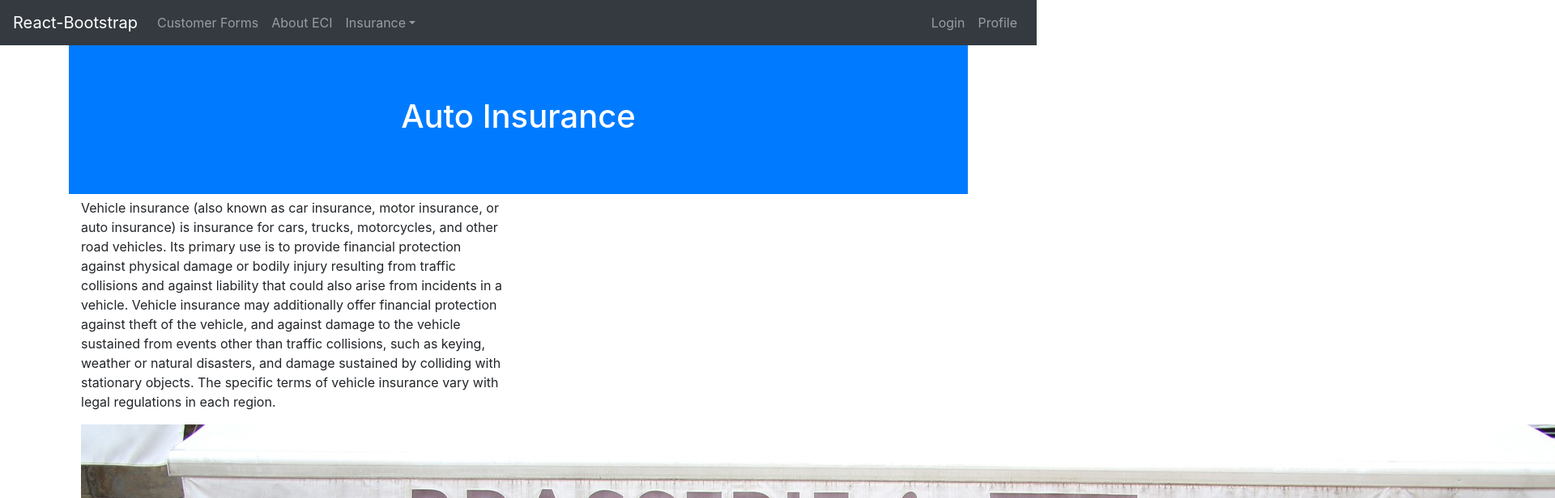
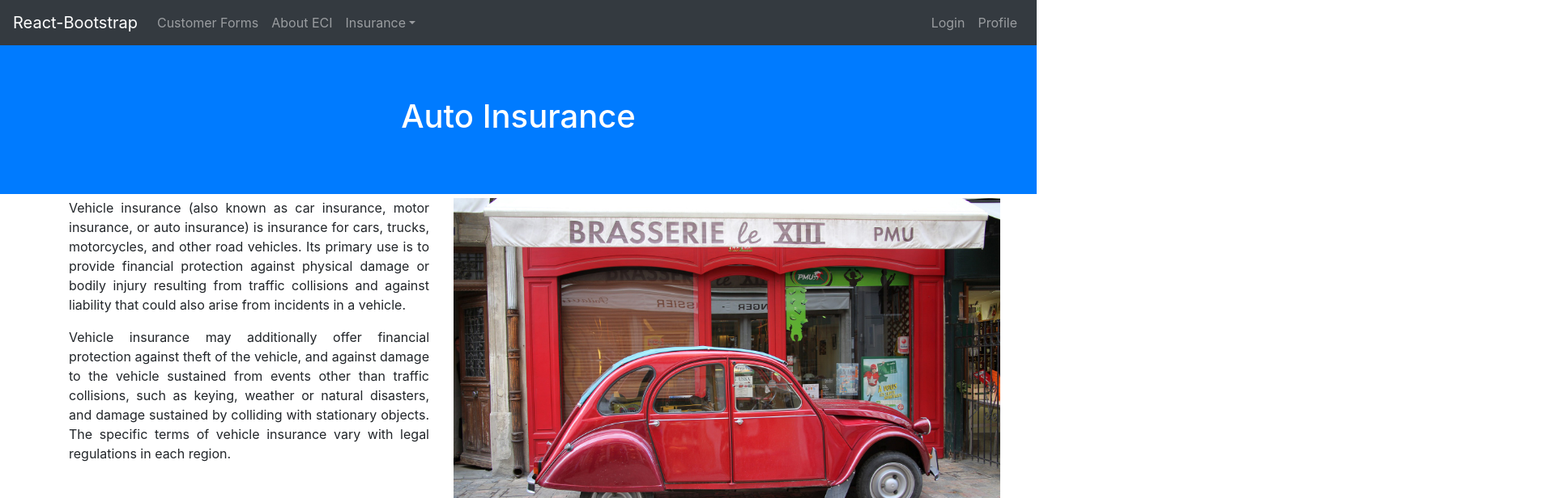
Before and after one commit to diana603/project3, a React (Create React App) app in the folder client/: page /AutoIns in a window 1280 px wide. Shown: the top 616 px of the page at 81% size, 1920 px wide, since content can reach past the window. Built offline with nearby package versions, Linux system fonts and the light colour scheme; no server answers.

Commit message:
new insurance pages, deleting extra stuff

```diff
--- a/client/src/pages/AutoIns.js
+++ b/client/src/pages/AutoIns.js
@@ -8,18 +8,22 @@ function AutoIns() {
   return (
     <>
       <Nav />
+      <Jumbotron className="myJumbotron" fluid>
+        <h1 className="text"> Auto Insurance</h1>
+      </Jumbotron>
       <Container className="inspage">
-        <Jumbotron className="myJumbotron" fluid>
-          <h1 className="text"> Auto Insurance</h1>
-        </Jumbotron>
-        <Col md={{ span: 6 }}>
-          <p>Vehicle insurance (also known as car insurance, motor insurance, or auto insurance) is insurance for cars, trucks, motorcycles, and other road vehicles. Its primary use is to provide financial protection against physical damage or bodily injury resulting from traffic collisions and against liability that could also arise from incidents in a vehicle. Vehicle insurance may additionally offer financial protection against theft of the vehicle, and against damage to the vehicle sustained from events other than traffic collisions, such as keying, weather or natural disasters, and damage sustained by colliding with stationary objects. The specific terms of vehicle insurance vary with legal regulations in each region.</p>
-        </Col>
-        <Col md={{ span: 5 }}>
+        <Row>
+          <Col md={{ span: 5 }}
+            style={{ textAlign: "justify" }}>
 
-          <img src={"../assets/img/car_1920.jpg"} />
+            <p>Vehicle insurance (also known as car insurance, motor insurance, or auto insurance) is insurance for cars, trucks, motorcycles, and other road vehicles. Its primary use is to provide financial protection against physical damage or bodily injury resulting from traffic collisions and against liability that could also arise from incidents in a vehicle.</p> <p>Vehicle insurance may additionally offer financial protection against theft of the vehicle, and against damage to the vehicle sustained from events other than traffic collisions, such as keying, weather or natural disasters, and damage sustained by colliding with stationary objects. The specific terms of vehicle insurance vary with legal regulations in each region.</p>
+          </Col>
+          <Col md={{ span: 7 }}>
 
-        </Col>
+            < img src={'../assets/img/car_1920.jpg'}
+              style={{ height: "450px" }} />;
+</Col>
+        </Row>
       </Container>
       <Footer />
     </>
--- a/client/src/pages/Home.js
+++ b/client/src/pages/Home.js
@@ -36,65 +36,10 @@ function Home(props) {
             <CardHome name="Life" Subtitle="When you want to protect them" link="/LifeIns" />
             <CardHome name="Auto" Subtitle="When you want to protect your car" link="/AutoIns" />
             <CardHome name="Home" Subtitle="When you want to protect your Home" link="/HomeIns" />
-            <CardHome name="Other" Subtitle="Whatever you want to protect" link="./other.js" />
-            {/* <CardHome name="Other" Subtitle="Whatever you want to protect" /> */}
-            {/* <CardHome name="Other" Subtitle="Whatever you want to protect" /> */}
+            <CardHome name="Customer Forms" Subtitle="Fill the customer forms" link="./Customer" />
+
           </div>
-          {/* {isAuth ? (
-            <>
-              <Button
-                className="m-1"
-                onClick={e => {
-                  e.preventDefault();
-                  setSecret('');
-                  logout();
-                }}
-              >
-                Logout
-              </Button>
-              <Button
-                className="m-1"
-                onClick={e => {
-                  e.preventDefault();
-                  props.history.push("/profile");
-                }}
-              >
-                Members
-              </Button>
-            </>
-          ) : (
-              <>
-                <Button
-                  className="m-1"
-                  onClick={e => {
-                    e.preventDefault();
-                    props.history.push("/login");
-                  }}
-                >
-                  Login
-              </Button>
-                <Button
-                  className="m-1"
-                  onClick={e => {
-                    e.preventDefault();
-                    props.history.push("/signup");
-                  }}
-                >
-                  Signup
-              </Button>
-              </>
-            )} */}
-          {/* <Row style={{ padding: 0, margin: 0 }}>
-            <Col className="intro" md={{ span: 8, }}>
 
-
-            </Col>
-          </Row> */}
-          {/* <Row>
-            <Col md={{ span: 8, offset: 2 }}>
-              <h1>{secret}</h1>
-            </Col>
-          </Row> */}
         </Container>
       </Container >
       <Footer />
--- a/client/src/pages/HomeIns.js
+++ b/client/src/pages/HomeIns.js
@@ -1,21 +1,30 @@
 import React from 'react';
 import Footer from "../components/Footer";
 import Nav from "../components/Nav";
-import { Jumbotron, Container, Button } from 'react-bootstrap';
+import { Jumbotron, Container, Col, Row } from 'react-bootstrap';
 
 function HomeIns() {
   return (
     <>
       <Nav />
+      <Jumbotron className="myJumbotron" fluid>
+        <h1 className="text"> Home Insurance</h1>
+      </Jumbotron>
       <Container className="inspages">
-        <Jumbotron className="myJumbotron" fluid>
-          <h1 className="text"> Home Insurance</h1>
-        </Jumbotron>
+        <Row>
+          <Col md={{ span: 5 }}
+            style={{ textAlign: "justify" }}>
+            <p>Buying a house is one of the biggest, if not the biggest investment you make in your life. That's why you need to protect it.</p>
+            <p>Home insurance, also commonly called homeowner's insurance (often abbreviated in the US real estate industry as HOI), is a type of property insurance that covers a private residence. It is an insurance policy that combines various personal insurance protections, which can include losses occurring to one's home, its contents, loss of use (additional living expenses), or loss of other personal possessions of the homeowner, as well as liability insurance for accidents that may happen at the home or at the hands of the homeowner within the policy territory.</p>
 
-        <p>Buying a house is one of the biggest, if not the biggest investment you make in your life. That's why you need to protect it.</p>
-        <p>Home insurance, also commonly called homeowner's insurance (often abbreviated in the US real estate industry as HOI), is a type of property insurance that covers a private residence. It is an insurance policy that combines various personal insurance protections, which can include losses occurring to one's home, its contents, loss of use (additional living expenses), or loss of other personal possessions of the homeowner, as well as liability insurance for accidents that may happen at the home or at the hands of the homeowner within the policy territory.</p>
-
-        <p>Additionally, homeowner's insurance provides financial protection against disasters. A standard home insurance policy insures the home itself along with the things kept inside.</p>
+            <p>Additionally, homeowner's insurance provides financial protection against disasters. A standard home insurance policy insures the home itself along with the things kept inside.</p>
+          </Col>
+          <Col md={{ span: 7 }}>
+            < img
+              style={{ height: "450px" }}
+              src={'../assets/img/architecture_1920.jpg'} />;
+            </Col>
+        </Row>
       </Container>
       <Footer />
     </>
--- a/client/src/pages/LifeIns.js
+++ b/client/src/pages/LifeIns.js
@@ -1,17 +1,19 @@
 import React from 'react';
 import Footer from "../components/Footer";
 import Nav from "../components/Nav";
-import { Jumbotron, Container, Button, Col } from 'react-bootstrap';
+import { Jumbotron, Container, Col, Row } from 'react-bootstrap';
 
 function LifeIns() {
   return (
     <>
       <Nav />
-      <Container className="inspages">
       <Jumbotron className="myJumbotron" fluid>
         <h1 className="text">Life Insurance</h1>
       </Jumbotron>
-        <Col md={{ span: 6 }}>
+      <Container className="inspages">
+        <Row>
+          <Col md={{ span: 5 }}
+            style={{ textAlign: "justify" }}>
 
             <p>What is life insurance?
 Life insurance policies provide beneficiaries with lump-sum payments when the insured party passes away or after a specific period of time has passed. Life insurance provides financial security by replacing lost income and covering expenses.</p>
@@ -19,19 +21,20 @@ Life insurance policies provide beneficiaries with lump-sum payments when the in
             <p>Why do I need life insurance?
         There's no replacement for you and the contribution you make to your family. You want to make sure that people in your life, especially your dependents, can remain financially secure after you die.</p>
 
-          <p>That's what life insurance does for you and your loved ones. It gives you peace of mind. Income replacement is the #1 reason why people buy life insurance.
-
-        Stay-at-home moms or dads also have an important, often overlooked, economic value that should be covered by life insurance.</p>
+            <p>That's what life insurance does for you and your loved ones. It gives you peace of mind. Income replacement is the #1 reason why people buy life insurance. Stay-at-home moms or dads also have an important, often overlooked, economic value that should be covered by life insurance.</p>
 
             <p>Life insurance is also used to achieve specific business or estate planning goals.
 
         Bottom line: life insurance financially protects your family and loved ones at a time when it is needed the most.</p>
           </Col>
 
-        <Col md={{ span: 6 }}>
+          <Col md={{ span: 7 }}>
 
-          < img src={'../assets/img/family_1920.jpg'} />;
+            < img
+              style={{ height: "425px" }}
+              src={'../assets/img/family.jpg'} />;
         </Col>
+        </Row>
       </Container>
       <Footer />
     </>
```
Lines whose indentation alone changed are shown as unchanged.
